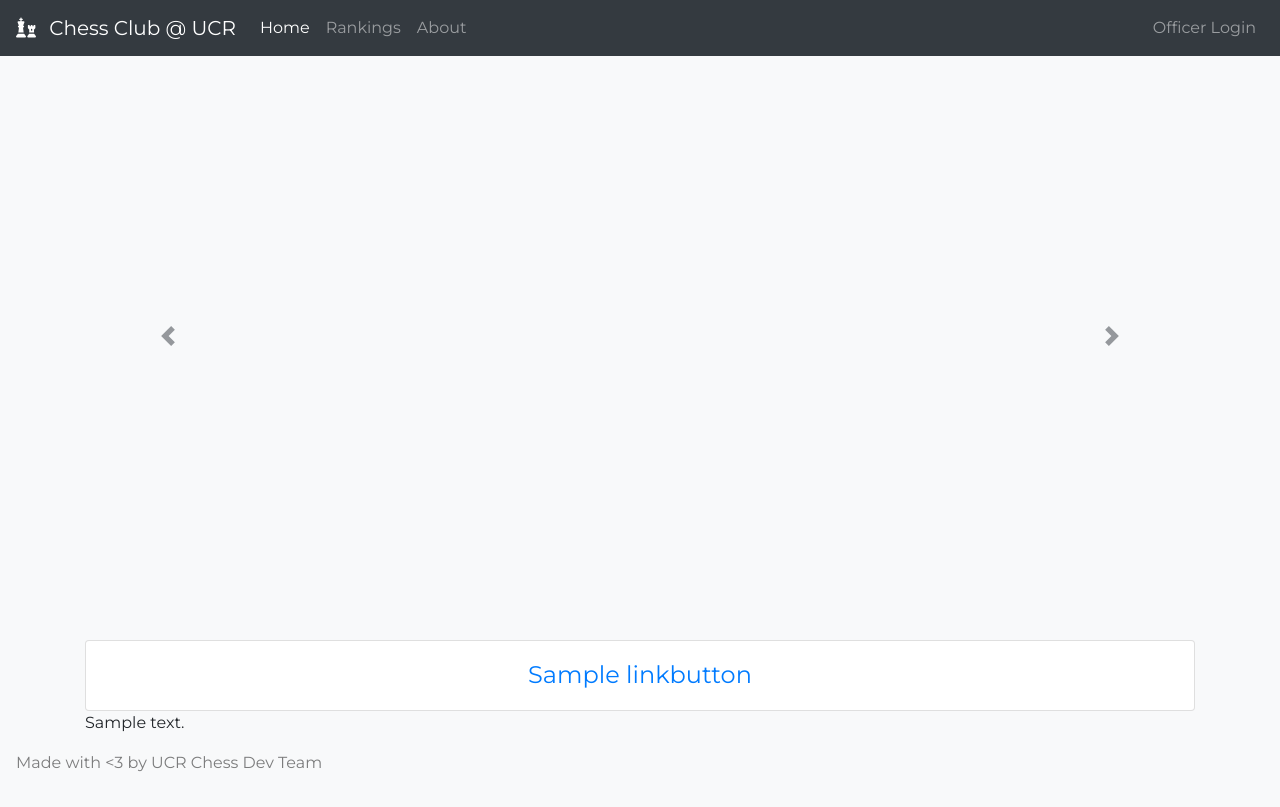
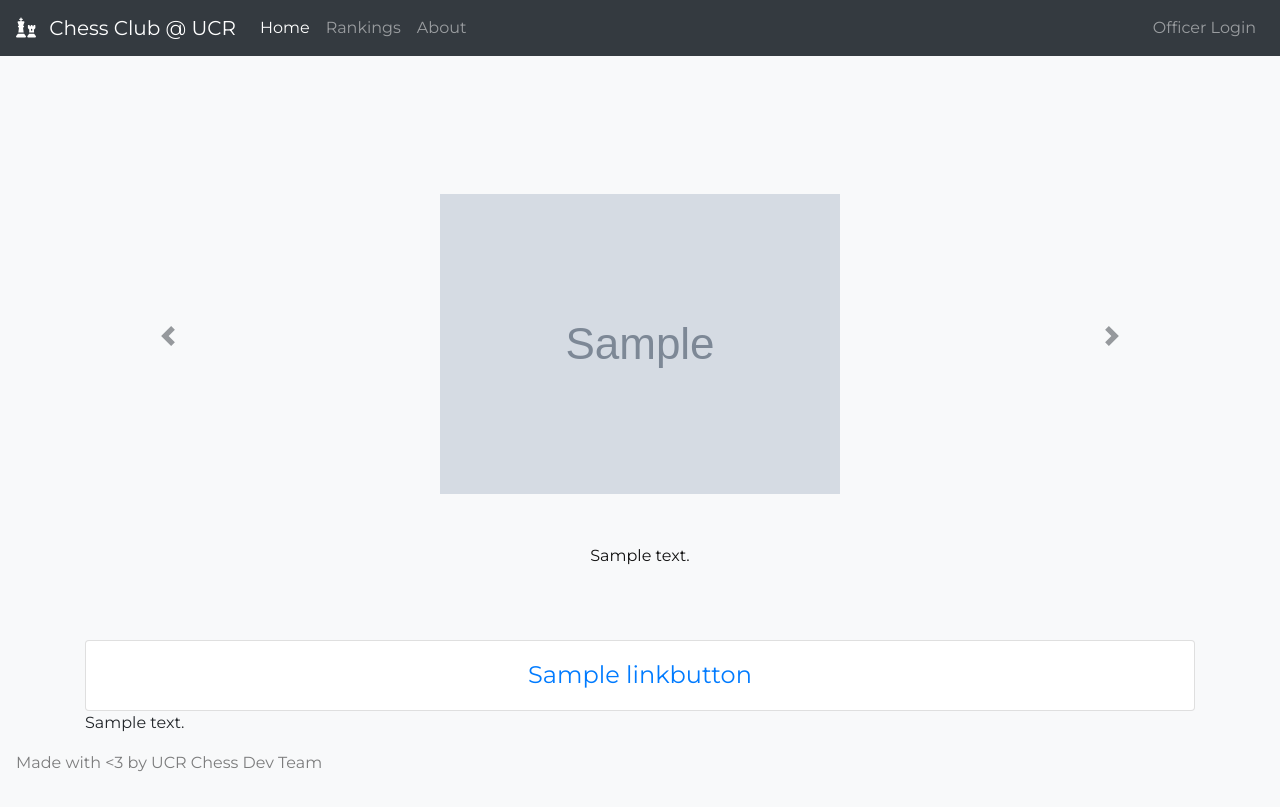
Before and after one commit to ucrchessdevelopers/ucr-chess, a Django app: page / in a window 1280 px wide. Run offline with Django 3.2, Linux system fonts and the light colour scheme; tables that the repository leaves empty hold one stand-in row (values such as "Sample post"); grey boxes marked "Sample" are stand-in pictures; some libraries are stand-ins or nearby versions.

Commit message:
carousel

```diff
--- a/gettingstarted/settings.py
+++ b/gettingstarted/settings.py
@@ -24,7 +24,7 @@ BASE_DIR = os.path.dirname(os.path.dirname(os.path.abspath(__file__)))
 SECRET_KEY = "CHANGE_ME!!!! (P.S. the SECRET_KEY environment variable will be used, if set, instead)."
 
 # SECURITY WARNING: don't run with debug turned on in production!
-DEBUG = True
+DEBUG = False
 DEBUG_PROPAGATE_EXCEPTIONS = True
 ALLOWED_HOSTS = ['*'] #CHANGE ME FOR PRODUCTION
 
--- a/hello/templates/index.html
+++ b/hello/templates/index.html
@@ -17,14 +17,13 @@
         <div class="carousel-inner">
         {% for CarouselImage in CarouselImageData %}
         {% if forloop.first %}
-          <div class="carousel-item active">
+          <div class="carousel-item active carousel-img-container">
         {% else %}
-          <div class="carousel-item">
+          <div class="carousel-item carousel-img-container">
         {% endif %}
-            <!-- <img class="d-block carousel-img-ext" src="{{ CarouselImage.picture.url }}" alt="..."> -->
+            <img class="d-block carousel-img-ext" src="{{ CarouselImage.picture.url }}" alt="...">
             <div class="carousel-caption d-none d-md-block">
-              <h5 style="color:red">First slide label</h5>
-              <!-- <p>Nulla vitae elit libero, a pharetra augue mollis interdum.</p> -->
+              <p style="color:#111111">{{ CarouselImage.description }}</p>
             </div>
           </div>
         {% endfor %}
```
